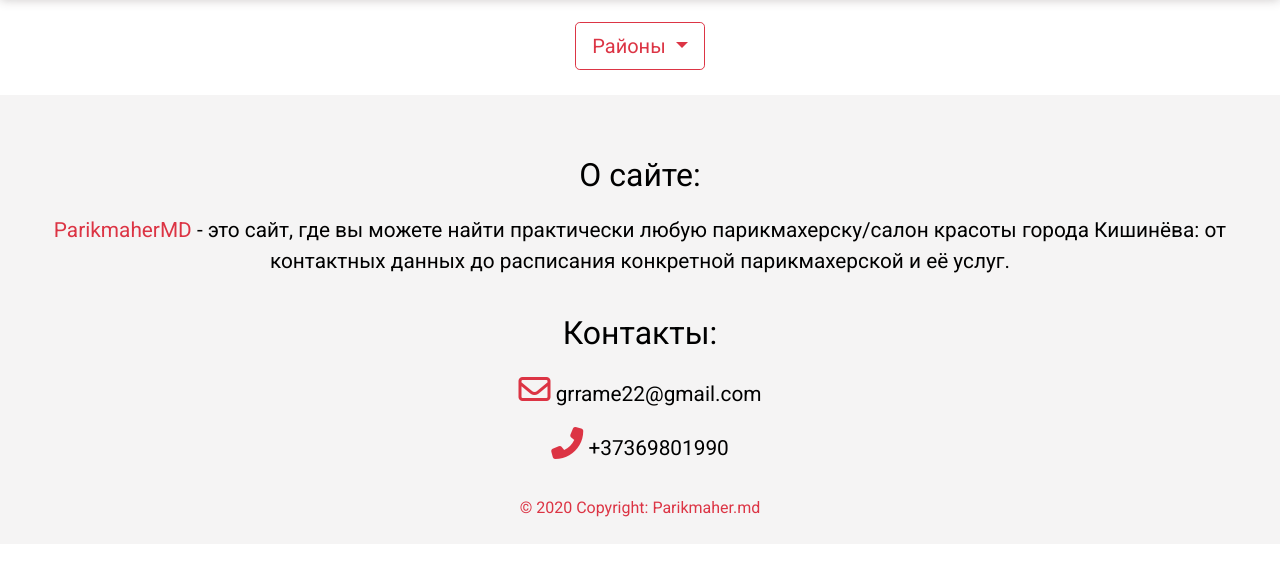
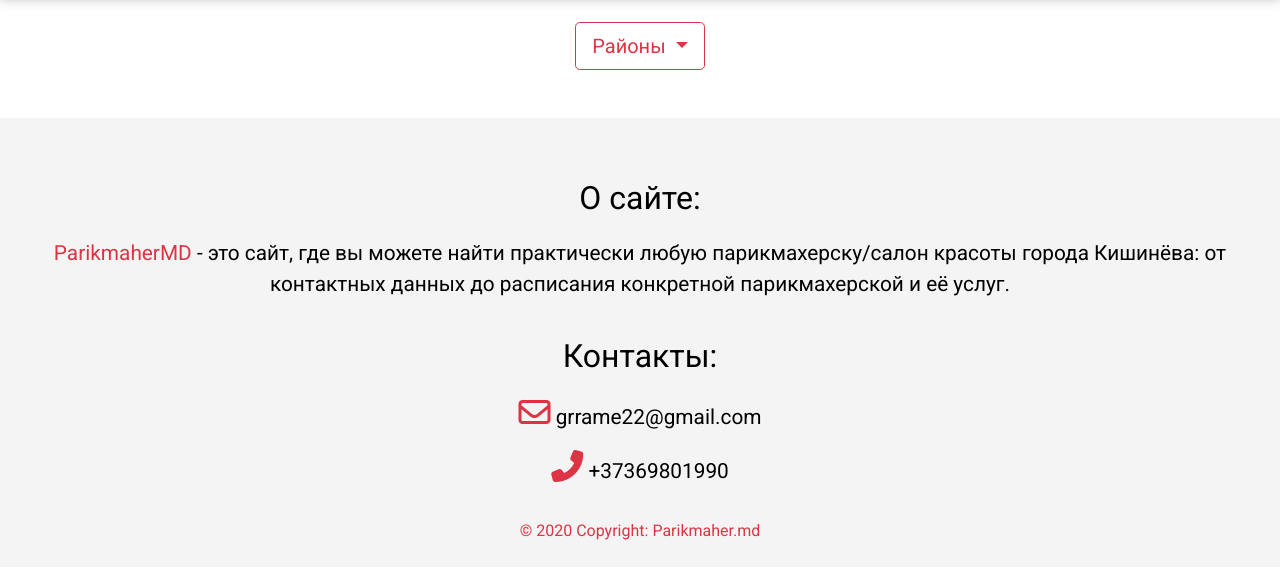
Before and after one commit to Grrame22/ParikmaherMD, a Django app: page / in a window 1280 px wide. Shown: the part 68-647 px from the top of the page. Run offline with Django 3.2, Linux system fonts and the light colour scheme; data that the repository does not hold is empty; some libraries are stand-ins or nearby versions; some web fonts are replaced.

Commit message:
Changed CSS files.

```diff
--- a/parikmaherMD/templates/parikmaherMD/hairdressing_area.html
+++ b/parikmaherMD/templates/parikmaherMD/hairdressing_area.html
@@ -63,7 +63,7 @@
         </div>
     {% endfor %}
 
-    <footer class="bg-light text-center text-lg-start" style="margin-top: 1rem;">
+    <footer class="bg-light text-center text-lg-start" style="margin-top: 3rem;">
         <div class="bottom-footer">
             <div class="text-center p-4">
                 <div class="footer-about-site">
--- a/parikmaherMD/templates/parikmaherMD/home_page.html
+++ b/parikmaherMD/templates/parikmaherMD/home_page.html
@@ -60,7 +60,7 @@
         </div>
     {% endfor %}
 
-    <footer class="bg-light text-center text-lg-start" style="margin-top: 1rem;">
+    <footer class="bg-light text-center text-lg-start" style="margin-top: 3rem;">
         <div class="bottom-footer">
             <div class="text-center p-4">
                 <div class="footer-about-site">
```
